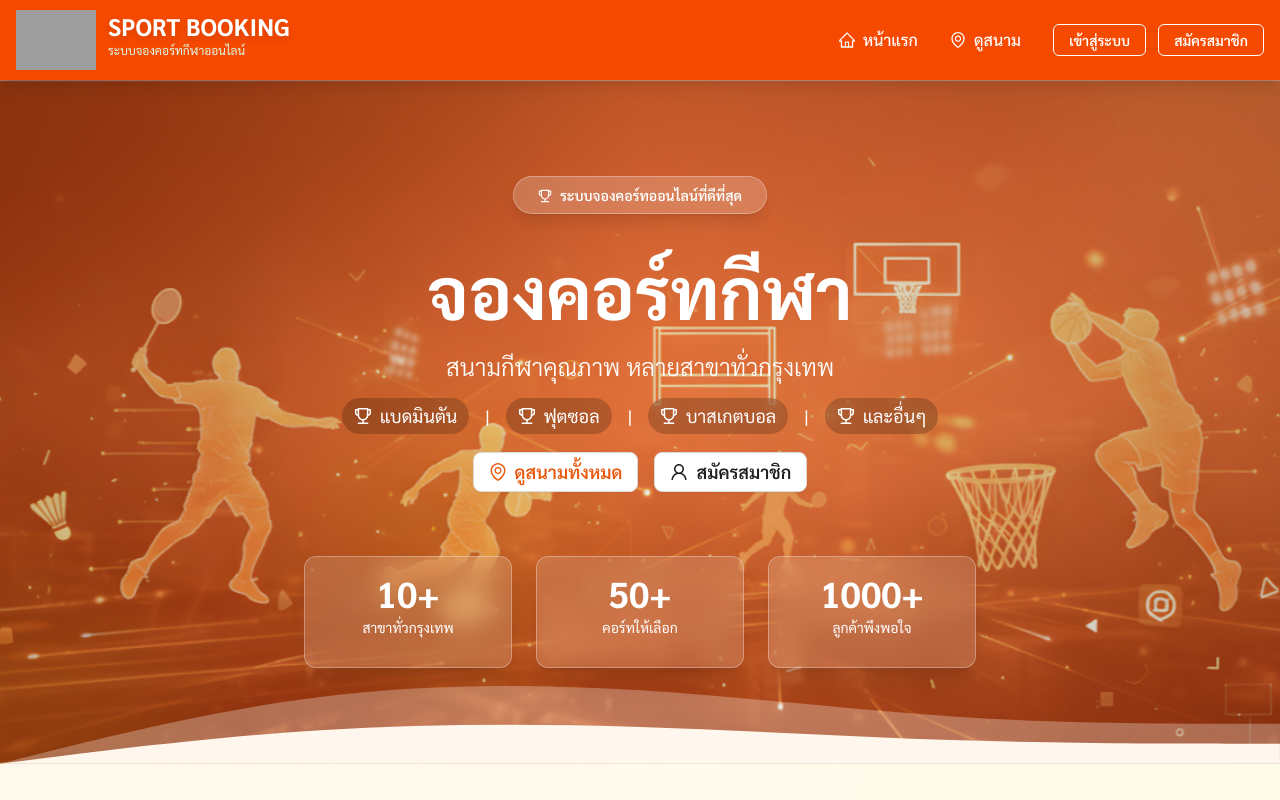
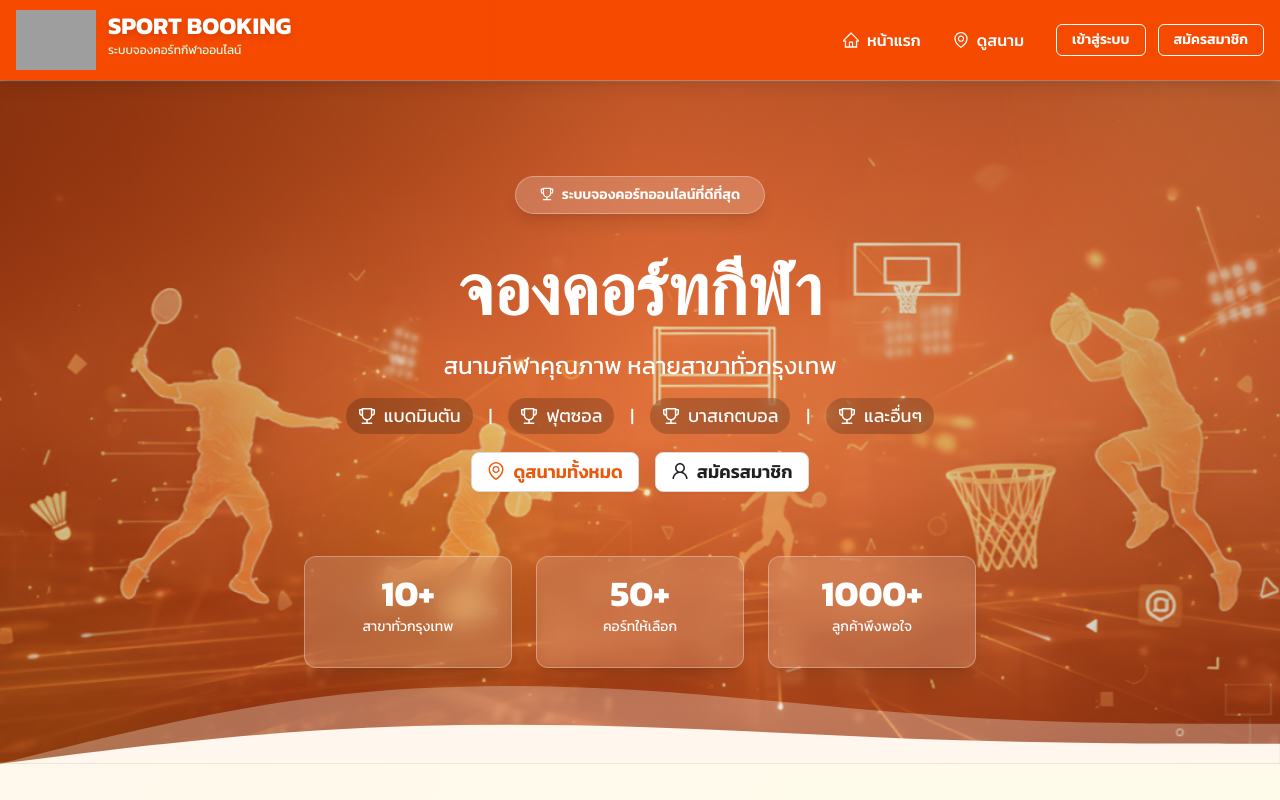
Before and after one commit to SaGaGro/SFB-Project, a React (Vite) app in the folder frontend/: page / in a window 1280 px wide. Shown: the top 800 px of the page. Built offline with nearby package versions, Linux system fonts and the light colour scheme; grey boxes are pictures that could not be loaded.

Commit message:
Font and Emoji
change font
remove some emoji

```diff
--- a/frontend/index.html
+++ b/frontend/index.html
@@ -1,12 +1,15 @@
-<!doctype html>
+<!DOCTYPE html>
 <html lang="en">
   <head>
     <meta charset="UTF-8" />
     <link rel="icon" type="image/svg+xml" href="/vite.svg" />
     <meta name="viewport" content="width=device-width, initial-scale=1.0" />
-    <link rel="preconnect" href="https://fonts.googleapis.com">
-    <link rel="preconnect" href="https://fonts.gstatic.com" crossorigin>
-    <link href="https://fonts.googleapis.com/css2?family=Sarabun:wght@300;400;500;600;700&display=swap" rel="stylesheet">
+    <link rel="preconnect" href="https://fonts.googleapis.com" />
+    <link rel="preconnect" href="https://fonts.gstatic.com" crossorigin />
+    <link
+      href="https://fonts.googleapis.com/css2?family=Kanit:wght@400;500;600;700&display=swap"
+      rel="stylesheet"
+    />
     <title>frontend</title>
   </head>
   <body>
--- a/frontend/src/components/layout/DashboardLayout.jsx
+++ b/frontend/src/components/layout/DashboardLayout.jsx
@@ -71,11 +71,11 @@
         <div className="h-16 flex items-center justify-center border-b">
           {!collapsed ? (
             <div className="flex items-center space-x-2">
-              <span className="text-2xl">🏟️</span>
+              <span className="text-2xl"></span>
               <span className="text-lg font-bold">Sport Booking</span>
             </div>
           ) : (
-            <span className="text-2xl">🏟️</span>
+            <span className="text-2xl"></span>
           )}
         </div>
         <Menu
--- a/frontend/src/index.css
+++ b/frontend/src/index.css
@@ -1,7 +1,7 @@
 @import "tailwindcss";
 
 * {
-  font-family: 'Sarabun', -apple-system, BlinkMacSystemFont, 'Segoe UI', sans-serif;
+  font-family: 'Kanit', -apple-system, BlinkMacSystemFont, 'Segoe UI', sans-serif;
 }
 
 @layer utilities {
--- a/frontend/src/pages/admin/ManageVenues.jsx
+++ b/frontend/src/pages/admin/ManageVenues.jsx
@@ -230,7 +230,6 @@
           />
         ) : (
           <div className="w-15 h-15 bg-gray-200 rounded-lg flex items-center justify-center">
-            <span className="text-2xl">🏟️</span>
           </div>
         ),
     },
--- a/frontend/src/pages/member/VenueList.jsx
+++ b/frontend/src/pages/member/VenueList.jsx
@@ -55,7 +55,7 @@
   };
 
   const venueTypes = [
-    { value: 'all', label: 'ทั้งหมด', icon: '🏟️' },
+    { value: 'all', label: 'ทั้งหมด', icon: '' },
     { value: 'badminton', label: 'แบดมินตัน', icon: '🏸' },
     { value: 'futsal', label: 'ฟุตซอล', icon: '⚽' },
     { value: 'basketball', label: 'บาสเกตบอล', icon: '🏀' },
@@ -90,22 +90,22 @@
           {/* Stats Cards */}
           <div className="grid grid-cols-2 md:grid-cols-4 gap-4 max-w-4xl mx-auto">
             <div className="bg-white bg-opacity-20 backdrop-blur-sm rounded-xl p-4 text-center border border-white border-opacity-30 hover:bg-opacity-30 transition-all">
-              <div className="text-3xl mb-2">🏟️</div>
+              <div className="text-3xl mb-6"></div>
               <p className="text-black text-2xl font-bold">{venueStats.total}</p>
               <p className="text-black text-sm opacity-90">สนามทั้งหมด</p>
             </div>
             <div className="bg-white bg-opacity-20 backdrop-blur-sm rounded-xl p-4 text-center border border-white border-opacity-30 hover:bg-opacity-30 transition-all">
-              <div className="text-3xl mb-2">🏸</div>
+              <div className="text-3xl mb-6"></div>
               <p className="text-black text-2xl font-bold">{venueStats.badminton}</p>
               <p className="text-black text-sm opacity-90">แบดมินตัน</p>
             </div>
             <div className="bg-white bg-opacity-20 backdrop-blur-sm rounded-xl p-4 text-center border border-white border-opacity-30 hover:bg-opacity-30 transition-all">
-              <div className="text-3xl mb-2">⚽</div>
+              <div className="text-3xl mb-6"></div>
               <p className="text-black text-2xl font-bold">{venueStats.futsal}</p>
               <p className="text-black text-sm opacity-90">ฟุตซอล</p>
             </div>
             <div className="bg-white bg-opacity-20 backdrop-blur-sm rounded-xl p-4 text-center border border-white border-opacity-30 hover:bg-opacity-30 transition-all">
-              <div className="text-3xl mb-2">🏀</div>
+              <div className="text-3xl mb-6"></div>
               <p className="text-black text-2xl font-bold">{venueStats.basketball}</p>
               <p className="text-black text-sm opacity-90">บาสเกตบอล</p>
             </div>
--- a/frontend/src/pages/public/GuestVenueBrowser.jsx
+++ b/frontend/src/pages/public/GuestVenueBrowser.jsx
@@ -55,6 +55,7 @@
     {
       key: 'badminton',
       name: 'แบดมินตัน',
+      icon: '🏸',
       gradient: 'from-orange-500 via-amber-500 to-yellow-500',
       bgGradient: 'from-orange-50 to-amber-50',
       cardGradient: 'linear-gradient(135deg, #f59e0b 0%, #f97316 100%)',
@@ -66,6 +67,7 @@
     {
       key: 'futsal',
       name: 'ฟุตซอล',
+      icon: '⚽',
       gradient: 'from-orange-500 via-amber-500 to-yellow-500',
       bgGradient: 'from-orange-50 to-amber-50',
       cardGradient: 'linear-gradient(135deg, #f59e0b 0%, #f97316 100%)',
```
